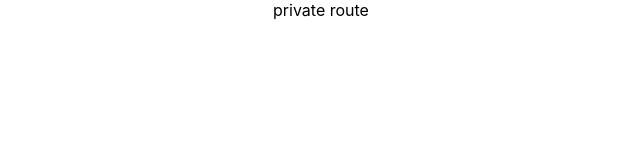
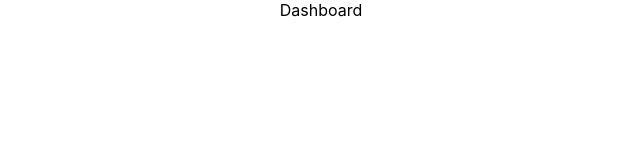
Before and after one commit to AndyLab9596/demo-dashboard-crud, a React (Create React App) app: page /admin in a window 1280 px wide. Shown: the top 160 px of the page, without its empty margins (319-959 px from the left). Built offline with nearby package versions, Linux system fonts and the light colour scheme; sample sign-in values are in the browser's storage.

Commit message:
begin building up dashboard ui

```diff
--- a/src/components/Common/PrivateRoute.tsx
+++ b/src/components/Common/PrivateRoute.tsx
@@ -1,5 +1,6 @@
 import React from "react";
 import { Redirect, Route, RouteProps } from "react-router";
+import Dashboard from "../../features/Dashboard";
 
 export interface PrivateRouteProps {}
 
@@ -10,7 +11,11 @@ const PrivateRoute = (props: RouteProps) => {
   const isLogged = Boolean(localStorage.getItem("accessToken"));
   if (!isLogged) return <Redirect to="/" />;
 
-  return <Route {...props}>private route </Route>;
+  return (
+    <Route {...props}>
+      <Dashboard />
+    </Route>
+  );
 };
 
 export default PrivateRoute;
--- a/src/features/Auth/pages/LoginPage.tsx
+++ b/src/features/Auth/pages/LoginPage.tsx
@@ -4,16 +4,6 @@ import userApi from "../../../api/userApi";
 export interface LoginPageProps {}
 
 const LoginPage = (props: LoginPageProps) => {
-  useEffect(() => {
-    (async () => {
-      try {
-        const res = await userApi.getAll();
-        console.log(res);
-      } catch (error) {
-        console.log(error);
-      }
-    })();
-  }, []);
   return <div>Login Page</div>;
 };
 
--- /dev/null
+++ b/src/features/Dashboard/index.tsx
@@ -0,0 +1,7 @@
+import React from "react";
+
+const Dashboard = () => {
+  return <div>Dashboard</div>;
+};
+
+export default Dashboard;
```
